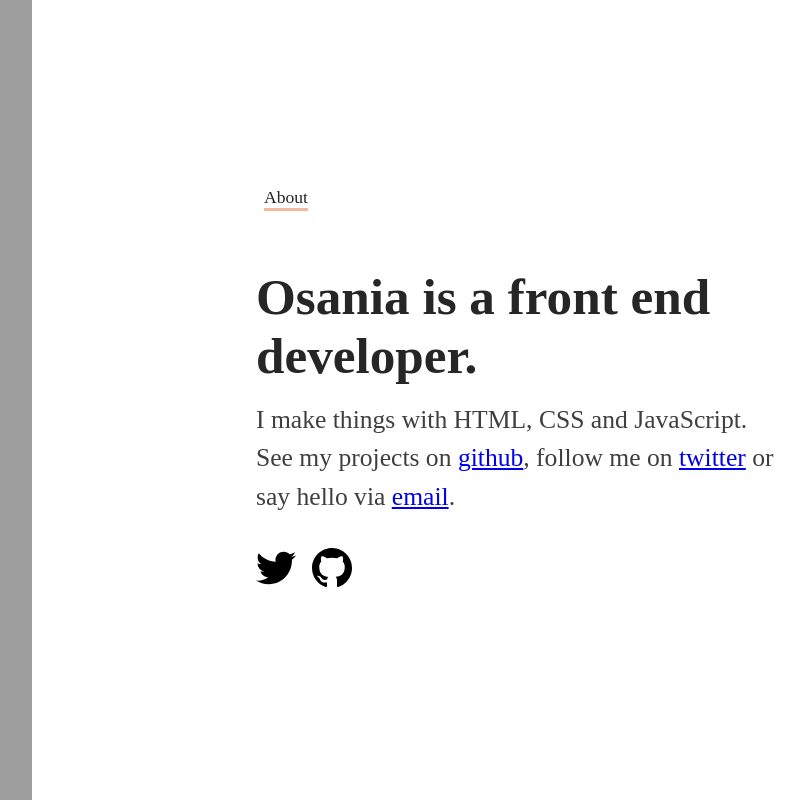
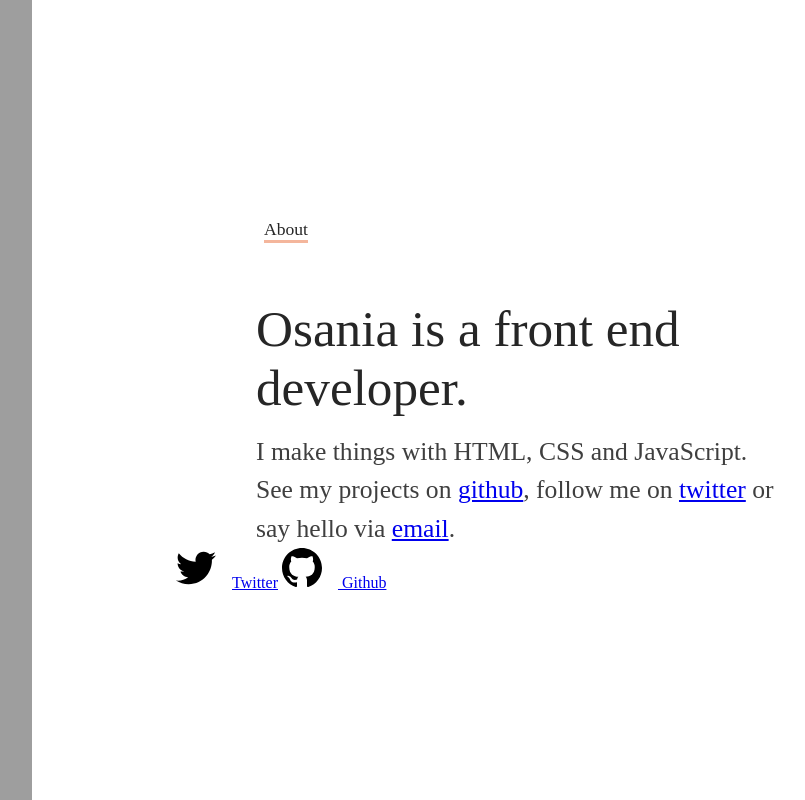
Before and after one commit to san00/Portfolio-site, a website: page src/index.html in a window 1280 px wide. Shown: the whole page, without its empty margins (416-1221 px from the left). Drawn offline with Linux system fonts and the light colour scheme; grey boxes are pictures that could not be loaded.

Commit message:
Removed footer, page link. Changed h1, added text to links

```diff
--- a/src/index.html
+++ b/src/index.html
@@ -18,22 +18,20 @@
       <header>
         <nav class="nav">
           <ul class="nav--list">
-            <li class="nav--list-items"><a class="nav--list-items-links" href="#home">About</a></li>
+            <li class="nav--list-items"><a class="nav--list-items-links">About</a></li>
       </header>
-      <h1 class="about--info">Osania is a front end developer.</h1>
+      <p class="about--info">Osania is a front end developer.</p>
       <p class="about--links">I make things with HTML, CSS and JavaScript. <br> See my projects on <a class="links"
           href="https://github.com/san00">github</a>,
         follow me on <a class="links" href="https://twitter.com/sancodes">twitter</a> or say hello via <a class="links"
           href="mailto:76d5xcxspvjm@opayq.com">email</a>.</p>
-      <footer>
-        <div class="footer">
-          <a href="https://twitter.com/sancodes"> <svg class="twitter" xmlns="http://www.w3.org/2000/svg" viewBox="0 0 24 24">
-              <path d="M24 4.557c-.883.392-1.832.656-2.828.775 1.017-.609 1.798-1.574 2.165-2.724-.951.564-2.005.974-3.127 1.195-.897-.957-2.178-1.555-3.594-1.555-3.179 0-5.515 2.966-4.797 6.045-4.091-.205-7.719-2.165-10.148-5.144-1.29 2.213-.669 5.108 1.523 6.574-.806-.026-1.566-.247-2.229-.616-.054 2.281 1.581 4.415 3.949 4.89-.693.188-1.452.232-2.224.084.626 1.956 2.444 3.379 4.6 3.419-2.07 1.623-4.678 2.348-7.29 2.04 2.179 1.397 4.768 2.212 7.548 2.212 9.142 0 14.307-7.721 13.995-14.646.962-.695 1.797-1.562 2.457-2.549z" /></svg></a>
-          <a href="https://github.com/san00"> <svg class="github" xmlns="http://www.w3.org/2000/svg" viewBox="0 0 24 24">
+        <div class="icons">
+          <a href="https://twitter.com/sancodes" class="link-text"><svg class="twitter" xmlns="http://www.w3.org/2000/svg" viewBox="0 0 24 24">
+              <path d="M24 4.557c-.883.392-1.832.656-2.828.775 1.017-.609 1.798-1.574 2.165-2.724-.951.564-2.005.974-3.127 1.195-.897-.957-2.178-1.555-3.594-1.555-3.179 0-5.515 2.966-4.797 6.045-4.091-.205-7.719-2.165-10.148-5.144-1.29 2.213-.669 5.108 1.523 6.574-.806-.026-1.566-.247-2.229-.616-.054 2.281 1.581 4.415 3.949 4.89-.693.188-1.452.232-2.224.084.626 1.956 2.444 3.379 4.6 3.419-2.07 1.623-4.678 2.348-7.29 2.04 2.179 1.397 4.768 2.212 7.548 2.212 9.142 0 14.307-7.721 13.995-14.646.962-.695 1.797-1.562 2.457-2.549z" /></svg>Twitter</a>
+          <a href="https://github.com/san00"><svg class="github" xmlns="http://www.w3.org/2000/svg" viewBox="0 0 24 24">
               <path d="M12 0c-6.626 0-12 5.373-12 12 0 5.302 3.438 9.8 8.207 11.387.599.111.793-.261.793-.577v-2.234c-3.338.726-4.033-1.416-4.033-1.416-.546-1.387-1.333-1.756-1.333-1.756-1.089-.745.083-.729.083-.729 1.205.084 1.839 1.237 1.839 1.237 1.07 1.834 2.807 1.304 3.492.997.107-.775.418-1.305.762-1.604-2.665-.305-5.467-1.334-5.467-5.931 0-1.311.469-2.381 1.236-3.221-.124-.303-.535-1.524.117-3.176 0 0 1.008-.322 3.301 1.23.957-.266 1.983-.399 3.003-.404 1.02.005 2.047.138 3.006.404 2.291-1.552 3.297-1.23 3.297-1.23.653 1.653.242 2.874.118 3.176.77.84 1.235 1.911 1.235 3.221 0 4.609-2.807 5.624-5.479 5.921.43.372.823 1.102.823 2.222v3.293c0 .319.192.694.801.576 4.765-1.589 8.199-6.086 8.199-11.386 0-6.627-5.373-12-12-12z" /></svg>
-          </a>
+              Github</a>
         </div>
-      </footer>
     </main>
   </div>
 </body>
--- a/src/sass/style.scss
+++ b/src/sass/style.scss
@@ -64,6 +64,7 @@ html {
 .about--info {
     color: $primary-text-colour;
     font-size: 3.2em;
+    font-weight: bold;
     padding-bottom: 0;
     padding-top: $spacing-m;
 }
@@ -93,16 +94,10 @@ html {
     object-fit: cover;
     width: 100vw;
 }
-.footer {
-    display: flex;
-    justify-content: flex-start;
-    margin-top: $spacing-l;
-}
 
 .github,
 .twitter {
     height: 2.5em;
-    margin-right: $spacing-m;
     width: 2.5em;
 }
 
@@ -113,7 +108,6 @@ html {
     }
     .about {
         margin-top: $spacing-m;
-        padding-left: $spacing-l;
         padding-right: $spacing-m;
     }
 
@@ -143,24 +137,14 @@ html {
     .content {
         display: flex;
     }
-    .nav--list-items {
-        margin-left: $spacing-xl;
-    }
+
     .about {
         flex: 2;
         margin: auto 3rem 12rem 3rem;
-        padding: $spacing-m;
     }
 
     .about--info {
         margin-bottom: $spacing-m;
-        margin-left: $spacing-xl;
-        margin-top: $spacing-m;
-    }
-
-    .about--links {
-        margin-left: $spacing-xl;
-        padding: 0;
     }
 
     .aside {
@@ -175,11 +159,8 @@ html {
         object-fit: cover;
         width: 35vw;
     }
-    .footer {
-        margin-left: $spacing-xl;
-    }
 
-    //2 column layout large screens
+    // 2 column layout large screens
     @media screen and (min-width: 115rem) {
         .content {
             font-size: large;
```
Also changed, not shown: dist/css/style.css, dist/index.html.
